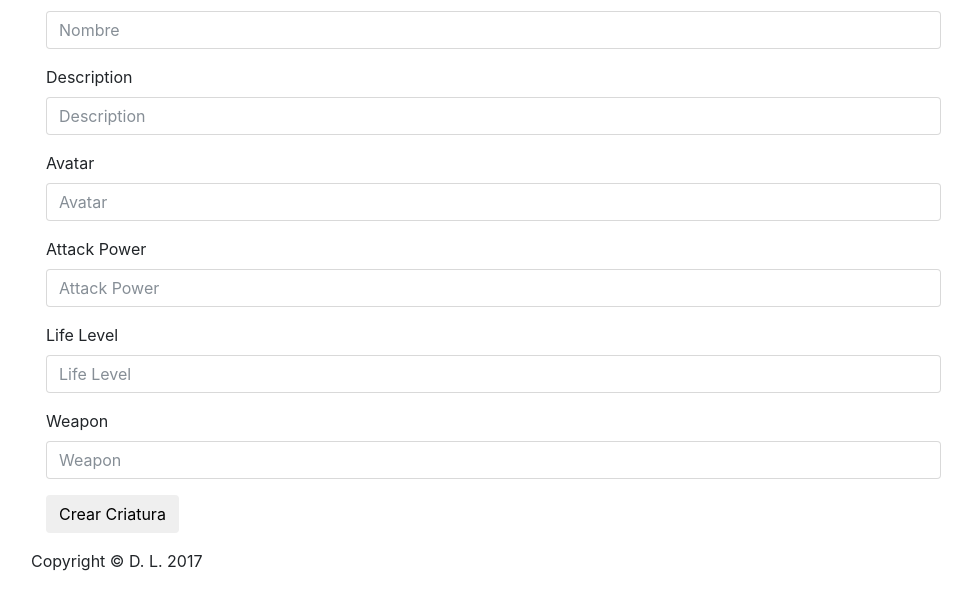
After one commit to DanLitvac/dw_entrega_V3, a PHP site: page /app/views/creature/insert.php in a window 1280 px wide. The commit adds this page. Shown: the part 347-936 px from the top of the page, without its empty margins (54-1026 px from the left). Run offline with PHP 8.4, Linux system fonts and the light colour scheme; some libraries are stand-ins or nearby versions.

Commit message:
action controllers

```diff
--- /dev/null
+++ b/app/views/creature/insert.php
@@ -0,0 +1,96 @@
+<!DOCTYPE html>
+<html lang="en">
+
+    <head>
+        <meta charset="utf-8">
+        <meta http-equiv="X-UA-Compatible" content="IE=edge">
+        <meta name="viewport" content="width=device-width, initial-scale=1">
+        <meta name="description" content="">
+        <meta name="author" content="">
+        <title>RolePlay</title>
+        <!-- Bootstrap Core CSS -->
+        <link rel="stylesheet" href="https://maxcdn.bootstrapcdn.com/bootstrap/4.0.0-beta/css/bootstrap.min.css">
+    </head>
+
+    <body>
+        <!-- Navigation -->
+        <nav class="navbar navbar-expand-lg navbar-light bg-light">
+            <a class="navbar-brand" href="../../../../index.php"><img src="assets/img/small-logo.png" alt="" ></a>
+            <button class="navbar-toggler" type="button" data-toggle="collapse" data-target="#navbarSupportedContent" aria-controls="navbarSupportedContent" aria-expanded="false" aria-label="Toggle navigation">
+                <span class="navbar-toggler-icon"></span>
+            </button>
+
+            <div class="collapse navbar-collapse" id="navbarSupportedContent">
+                <ul class="navbar-nav mr-auto">
+                    <li class="nav-item active">
+                        <a  class="nav-link " href="">Crear Criatura</a>
+                    </li>
+                </ul>
+            </div>
+        </nav>
+
+        <!-- Page Content -->
+        <div class="container">
+            <form class="form-horizontal" method="post" action="../../controllers/creature/insertController.php">
+
+                <div class="form-group">
+                    <label for="name" class="col-sm-2 control-label">Name</label>
+                    <div class="col-sm-10">
+                        <input type="text" class="form-control" name="name" id="title" placeholder="Nombre" value="">
+                    </div>
+                </div>
+                <div class="form-group">
+                    <label for="surname" class="col-sm-2 control-label">Description</label>
+                    <div class="col-sm-10">
+                        <input type="text" class="form-control" id="description" name="description" placeholder="Description" value="">
+                    </div>
+                </div>
+                <div class="form-group">
+                    <label for="email" class="col-sm-2 control-label">Avatar</label>
+                    <div class="col-sm-10">
+                        <input type="text" class="form-control" id="avatar" name="avatar" placeholder="Avatar" value="">
+                    </div>
+                </div>
+                <div class="form-group">
+                    <label for="email" class="col-sm-2 control-label">Attack Power</label>
+                    <div class="col-sm-10">
+                        <input type="text" class="form-control" id="atackPower" name="atackPower" placeholder="Attack Power" value="">
+                    </div>
+                </div>
+                <div class="form-group">
+                    <label for="email" class="col-sm-2 control-label">Life Level</label>
+                    <div class="col-sm-10">
+                        <input type="text" class="form-control" id="lifeLevel" name="lifeLevel" placeholder="Life Level" value="">
+                    </div>
+                </div>
+                <div class="form-group">
+                    <label for="email" class="col-sm-2 control-label">Weapon</label>
+                    <div class="col-sm-10">
+                        <input type="text" class="form-control" id="weapon" name="weapon" placeholder="Weapon" value="">
+                    </div>
+                </div>
+
+                <div class="form-group">
+                    <div class="col-sm-offset-2 col-sm-10">
+                        <button type="submit" class="btn btn-default">Crear Criatura</button>
+                    </div>
+                </div>
+            </form>
+            <!-- Footer -->
+            <footer>
+                <div class="row">
+                    <div class="col-lg-12">
+                        <p>Copyright &copy; D. L. 2017</p>
+                    </div>
+                </div>
+            </footer>
+        </div>
+        <!-- /.container -->
+        <!-- Java Script Boostrap-->
+        <script src="https://code.jquery.com/jquery-3.2.1.slim.min.js"></script>
+        <script src="https://cdnjs.cloudflare.com/ajax/libs/popper.js/1.11.0/umd/popper.min.js" ></script>
+        <script src="https://maxcdn.bootstrapcdn.com/bootstrap/4.0.0-beta/js/bootstrap.min.js" ></script>
+
+    </body>
+
+</html>
--- a/persistance/DAO/CreatureDAO.php
+++ b/persistance/DAO/CreatureDAO.php
@@ -8,7 +8,7 @@ class CreatureDAO{
         $this->conn = PersistentManager::getInstance()->get_connection();
     }
     public function selectAll(){
-        $query = "SELECT * FROM" . CreatureDAO::CREATURE_TABLE;
+        $query = "SELECT * FROM " . CreatureDAO::CREATURE_TABLE;
         $result = mysqli_query($this->conn, $query);
         $creatures = array();
 
@@ -29,10 +29,9 @@ class CreatureDAO{
 
     public function insert($creature) {
         $query = "INSERT INTO " . OfferDAO::OFFER_TABLE .
-            " (idCreature , name , description ,avatar , attackPower , lifeLevel ,weapon) VALUES(?,?,?,?,?,?,?)";
+            " (idCreature , name , description ,avatar , attackPower , lifeLevel ,weapon) VALUES(?,?,?,?,?,?)";
         $stmt = mysqli_prepare($this->conn, $query);
 
-        $idCreature = $creature->getIdCreature();
         $name  = $creature->getName();
         $description =$creature->getDescription();
         $avatar =$creature->getAvatar();
```
Also changed, not shown: app/views/creature/detail.php (added, +63 -0 lines), app/views/creature/edit.php (added, +98 -0 lines), index.php (+15 -22 lines).
